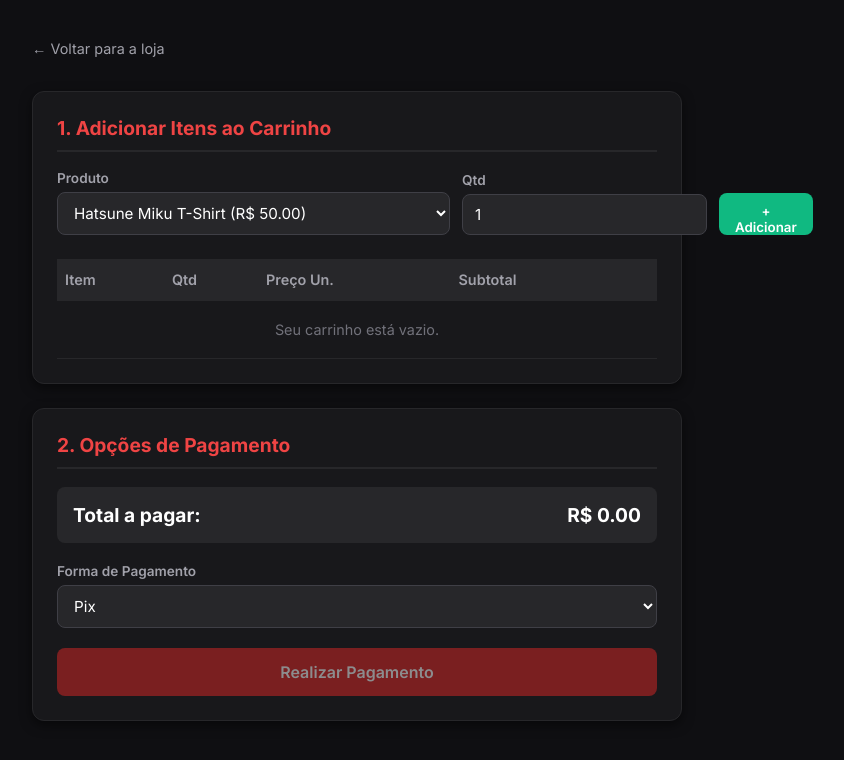
After one commit to FelipeNascimento22/projetos-dos-guri, a Flask app: page /pagamento in a window 1280 px wide. The commit adds this page. Shown: the top 760 px of the page, without its empty margins (283-1127 px from the left). Run offline with Flask 3, Linux system fonts and the light colour scheme.

Commit message:
O código completo do time, terminado e completo :)

```diff
--- a/main.py
+++ b/main.py
@@ -1,26 +1,179 @@
-#Código produzido pelo Aluno Felipe Nascimento
-from flask import Flask, request, render_template
+from flask import Flask, render_template, request, redirect, url_for, session
 
 app = Flask(__name__)
+app.secret_key = "chave_secreta_buytaku_super_segura"
 
-@app.route('/')
+class Produto:
+    def __init__(self, nome: str, preco: float, tipo: str):
+        self.nome = nome
+        self.preco = preco
+        self.tipo = tipo
+
+class Camiseta(Produto):
+    def __init__(self, nome: str, preco: float, cor: str):
+        super().__init__(nome, preco, "Camisetas")
+        self.cor = cor
+
+class ActionFigure(Produto):
+    def __init__(self, nome: str, preco: float, tamanho: str, personagem: str):
+        super().__init__(nome, preco, "Action Figures")
+        self.tamanho = tamanho
+        self.personagem = personagem
+
+class Roupa(Produto):
+    def __init__(self, nome: str, preco: float, tamanho: str):
+        super().__init__(nome, preco, "Roupas")
+        self.tamanho = tamanho
+
+
+MEUS_PRODUTOS = [
+    Camiseta("Hatsune Miku T-Shirt", 50.00, "Branca, Preta"),
+    Camiseta("Camiseta Jujutsu Kaisen - Gojo", 60.00, "Preta, Roxa"),
+    Camiseta("Camiseta One Piece - Luffy", 55.00, "Vermelha, Branca"),
+    Camiseta("Camiseta Attack on Titan", 65.00, "Verde, Preta"),
+    ActionFigure("Action Figure Naruto", 120.00, "15cm", "Naruto Uzumaki"),
+    ActionFigure("Action Figure Roronoa Zoro", 180.00, "20cm", "Zoro (Wano)"),
+    ActionFigure("Action Figure Nezuko Kamado", 140.00, "12cm", "Nezuko"),
+    ActionFigure("Action Figure Goku SSJ", 200.00, "18cm", "Goku"),
+    ActionFigure("Action Figure Levi Ackerman", 160.00, "16cm", "Levi"),
+    Roupa("Moletom Akatsuki", 150.00, "M, G, GG"),
+    Roupa("Jaqueta Tokyo Revengers", 170.00, "P, M, G"),
+    Roupa("Moletom Cyberpunk Edgerunners", 190.00, "M, G")
+]
+
+CATALOGO_DICT = {}
+for prod in MEUS_PRODUTOS:
+    if prod.tipo not in CATALOGO_DICT:
+        CATALOGO_DICT[prod.tipo] = {}
+    CATALOGO_DICT[prod.tipo][prod.nome] = prod.preco
+
+
+def obter_carrinho():
+    """Retorna o carrinho da sessão formatado com itens e subtotais."""
+    carrinho_raw = session.get("carrinho", {})
+    itens = []
+    total = 0.0
+
+    for item_nome, item_data in carrinho_raw.items():
+        subtotal = item_data["preco"] * item_data["quantidade"]
+        total += subtotal
+        itens.append({
+            "nome": item_nome,
+            "preco": item_data["preco"],
+            "quantidade": item_data["quantidade"],
+            "subtotal": subtotal
+        })
+
+    return {"itens": itens}, total
+
+
+
+@app.route("/", methods=["GET", "POST"])
+def login():
+    if request.method == "POST":
+        nome = request.form.get("nome", "")
+        email = request.form.get("email", "")
+        senha = request.form.get("senha", "")
+
+        if nome == "admin" and email == "admin@admin.com" and senha == "admin":
+            return render_template("login.html", nome=nome, email=email, senha=senha)
+        else:
+            return render_template("login.html", nome=nome, email=email, senha=senha, erro=True)
+
+    return render_template("login.html")
+
+
+@app.route("/admin")
+def admin():
+    return redirect(url_for("home"))
+
+
+@app.route("/loja", methods=["GET"])
 def home():
-    return render_template('cadastro.html')
+    mensagem = request.args.get("mensagem")
+    return render_template("index.html", produtos=MEUS_PRODUTOS, mensagem=mensagem)
 
-@app.route('/submit', methods=['POST'])
-def submit():
-    nome = request.form['nome']
-    email = request.form['email']
-    senha = request.form['senha']
-    if not nome or not email or not senha:
-        return "Todos os campos são obrigatórios!"
 
-    print(f"Usuário cadastrado com sucesso! Nome: {nome}, Email: {email}, Senha: {senha}")
-    return render_template('cadastro.html', nome=nome, email=email, senha=senha)
+@app.route("/pagamento", methods=["GET"])
+def pagamento():
+    nome_prod = request.args.get("nome")
+    preco_prod = request.args.get("preco")
 
-@app.route('/admin')
-def admin():
-    return render_template('admin.html')
+    if "carrinho" not in session:
+        session["carrinho"] = {}
 
-if __name__ == '__main__':
+    if nome_prod and preco_prod:
+        carrinho = session["carrinho"]
+        try:
+            preco_float = float(preco_prod)
+            if nome_prod in carrinho:
+                carrinho[nome_prod]["quantidade"] += 1
+            else:
+                carrinho[nome_prod] = {"preco": preco_float, "quantidade": 1}
+            session.modified = True
+        except ValueError:
+            pass
+
+    carrinho_obj, total = obter_carrinho()
+    mensagem = request.args.get("mensagem")
+
+    return render_template(
+        "pagamento.html",
+        catalogo=CATALOGO_DICT,
+        carrinho=carrinho_obj,
+        total=total,
+        mensagem=mensagem
+    )
+
+
+@app.route("/add-item", methods=["POST"])
+def add_item():
+    produto_nome = request.form.get("produto")
+    quantidade = int(request.form.get("quantidade", 1))
+
+    preco = 0.0
+    for categoria in CATALOGO_DICT.values():
+        if produto_nome in categoria:
+            preco = categoria[produto_nome]
+            break
+
+    if "carrinho" not in session:
+        session["carrinho"] = {}
+
+    carrinho = session["carrinho"]
+    if produto_nome in carrinho:
+        carrinho[produto_nome]["quantidade"] += quantidade
+    else:
+        carrinho[produto_nome] = {"preco": preco, "quantidade": quantidade}
+
+    session.modified = True
+    return redirect(url_for("pagamento"))
+
+
+@app.route("/remover-item", methods=["POST"])
+def remover_item():
+    item_nome = request.form.get("nome_item")
+    carrinho = session.get("carrinho", {})
+
+    if item_nome in carrinho:
+        del carrinho[item_nome]
+        session.modified = True
+
+    return redirect(url_for("pagamento"))
+
+
+@app.route("/pagar", methods=["POST"])
+def pagar():
+    metodo = request.form.get("metodo-pagamento", "Pix")
+    session["carrinho"] = {}
+    mensagem = f"Pagamento realizado com sucesso via {metodo.upper()}! A BUYTAKU agradece."
+    return redirect(url_for("home", mensagem=mensagem))
+
+
+@app.route("/contato", methods=["POST"])
+def contato():
+    return render_template("index.html", produtos=MEUS_PRODUTOS, mensagem="Sua mensagem foi enviada com sucesso!")
+
+
+if __name__ == "__main__":
     app.run(debug=True)
--- /dev/null
+++ b/templates/pagamento.html
@@ -0,0 +1,297 @@
+<!DOCTYPE html>
+<html lang="pt-BR">
+<head>
+    <meta charset="UTF-8">
+    <meta name="viewport" content="width=device-width, initial-scale=1.0">
+    <title>BUYTAKU - Carrinho e Pagamento</title>
+    <link href="https://fonts.googleapis.com/css2?family=Inter:wght@400;500;600;700&display=swap" rel="stylesheet">
+
+    <style>
+        * {
+            box-sizing: border-box;
+            margin: 0;
+            padding: 0;
+            font-family: 'Inter', sans-serif;
+        }
+
+        body {
+            background-color: #0f0f12;
+            color: #f1f5f9;
+            padding: 40px 20px;
+            display: flex;
+            justify-content: center;
+        }
+
+        .checkout-container {
+            display: flex;
+            flex-direction: column;
+            gap: 24px;
+            max-width: 650px;
+            width: 100%;
+        }
+
+        .alert {
+            background-color: #1e293b;
+            color: #38bdf8;
+            padding: 12px 16px;
+            border-radius: 8px;
+            font-weight: 500;
+            border: 1px solid #0284c7;
+        }
+
+        .card {
+            background: #18181b;
+            padding: 24px;
+            border-radius: 12px;
+            border: 1px solid #27272a;
+            box-shadow: 0 4px 12px rgba(0, 0, 0, 0.5);
+        }
+
+        .card-title {
+            font-size: 1.2rem;
+            font-weight: 700;
+            color: #ef4444;
+            margin-bottom: 18px;
+            border-bottom: 2px solid #27272a;
+            padding-bottom: 10px;
+        }
+
+        .add-item-form {
+            display: grid;
+            grid-template-columns: 2fr 1fr auto;
+            gap: 12px;
+            align-items: end;
+            margin-bottom: 24px;
+        }
+
+        .form-group {
+            display: flex;
+            flex-direction: column;
+            gap: 6px;
+        }
+
+        label {
+            font-size: 0.85rem;
+            font-weight: 600;
+            color: #a1a1aa;
+        }
+
+        input, select {
+            padding: 10px 12px;
+            border: 1px solid #3f3f46;
+            border-radius: 8px;
+            font-size: 0.95rem;
+            outline: none;
+            background-color: #27272a;
+            color: #ffffff;
+        }
+
+        input:focus, select:focus {
+            border-color: #ef4444;
+            box-shadow: 0 0 0 3px rgba(239, 68, 68, 0.2);
+        }
+
+        optgroup {
+            font-weight: 700;
+            color: #ef4444;
+            background-color: #18181b;
+        }
+
+        option {
+            font-weight: 500;
+            color: #ffffff;
+            background-color: #27272a;
+        }
+
+        .btn-add {
+            background-color: #10b981;
+            color: white;
+            border: none;
+            padding: 10px 16px;
+            border-radius: 8px;
+            font-weight: 600;
+            cursor: pointer;
+            transition: background-color 0.2s ease;
+            height: 42px;
+        }
+
+        .btn-add:hover {
+            background-color: #059669;
+        }
+
+        .cart-table {
+            width: 100%;
+            border-collapse: collapse;
+        }
+
+        .cart-table th, .cart-table td {
+            text-align: left;
+            padding: 12px 8px;
+            border-bottom: 1px solid #27272a;
+            font-size: 0.9rem;
+        }
+
+        .cart-table th {
+            color: #a1a1aa;
+            font-weight: 600;
+            background-color: #27272a;
+        }
+
+        .btn-remove {
+            background: none;
+            border: none;
+            color: #ef4444;
+            cursor: pointer;
+            font-weight: 600;
+            font-size: 0.85rem;
+        }
+
+        .btn-remove:hover {
+            text-decoration: underline;
+        }
+
+        .summary-box {
+            background-color: #27272a;
+            padding: 16px;
+            border-radius: 8px;
+            margin-bottom: 20px;
+        }
+
+        .summary-row.total {
+            font-size: 1.2rem;
+            font-weight: 700;
+            color: #ffffff;
+            display: flex;
+            justify-content: space-between;
+        }
+
+        .btn-pay {
+            width: 100%;
+            background-color: #dc2626;
+            color: white;
+            border: none;
+            padding: 14px;
+            border-radius: 8px;
+            font-size: 1rem;
+            font-weight: 600;
+            cursor: pointer;
+            transition: background-color 0.2s ease;
+        }
+
+        .btn-pay:hover {
+            background-color: #b91c1c;
+        }
+
+        .btn-back {
+            display: inline-block;
+            color: #a1a1aa;
+            text-decoration: none;
+            font-size: 0.9rem;
+            margin-bottom: 10px;
+        }
+
+        .btn-back:hover {
+            color: #ffffff;
+        }
+    </style>
+</head>
+<body>
+
+    <div class="checkout-container">
+
+        <a href="{{ url_for('home') }}" class="btn-back">&larr; Voltar para a loja</a>
+
+        {% if mensagem %}
+            <div class="alert">{{ mensagem }}</div>
+        {% endif %}
+
+        <div class="card">
+            <h2 class="card-title">1. Adicionar Itens ao Carrinho</h2>
+
+            <form action="{{ url_for('add_item') }}" method="post" class="add-item-form">
+                <div class="form-group">
+                    <label for="produto">Produto</label>
+                    <select name="produto" id="produto">
+                        {% for categoria, produtos in catalogo.items() %}
+                            <optgroup label="{{ categoria }}">
+                                {% for item_nome, item_preco in produtos.items() %}
+                                    <option value="{{ item_nome }}">{{ item_nome }} (R$ {{ '%.2f'|format(item_preco) }})</option>
+                                {% endfor %}
+                            </optgroup>
+                        {% endfor %}
+                    </select>
+                </div>
+
+                <div class="form-group">
+                    <label for="quantidade">Qtd</label>
+                    <input type="number" name="quantidade" id="quantidade" value="1" min="1">
+                </div>
+
+                <button type="submit" class="btn-add">+ Adicionar</button>
+            </form>
+
+            <table class="cart-table">
+                <thead>
+                    <tr>
+                        <th>Item</th>
+                        <th>Qtd</th>
+                        <th>Preço Un.</th>
+                        <th>Subtotal</th>
+                        <th></th>
+                    </tr>
+                </thead>
+                <tbody>
+                    {% for item in carrinho.itens %}
+                        <tr>
+                            <td>{{ item.nome }}</td>
+                            <td>{{ item.quantidade }}</td>
+                            <td>R$ {{ "%.2f"|format(item.preco) }}</td>
+                            <td>R$ {{ "%.2f"|format(item.subtotal) }}</td>
+                            <td>
+                                <form action="{{ url_for('remover_item') }}" method="post" style="display:inline;">
+                                    <input type="hidden" name="nome_item" value="{{ item.nome }}">
+                                    <button type="submit" class="btn-remove">Remover</button>
+                                </form>
+                            </td>
+                        </tr>
+                    {% else %}
+                        <tr>
+                            <td colspan="5" style="text-align: center; color: #71717a; padding: 20px;">
+                                Seu carrinho está vazio.
+                            </td>
+                        </tr>
+                    {% endfor %}
+                </tbody>
+            </table>
+        </div>
+
+        <div class="card">
+            <h2 class="card-title">2. Opções de Pagamento</h2>
+
+            <form action="{{ url_for('pagar') }}" method="post">
+                <div class="summary-box">
+                    <div class="summary-row total">
+                        <span>Total a pagar:</span>
+                        <span>R$ {{ "%.2f"|format(total) }}</span>
+                    </div>
+                </div>
+
+                <div class="form-group" style="margin-bottom: 20px;">
+                    <label for="metodo-pagamento">Forma de Pagamento</label>
+                    <select name="metodo-pagamento" id="metodo-pagamento">
+                        <option value="pix">Pix</option>
+                        <option value="cartao_debito">Cartão de Débito</option>
+                        <option value="cartao_credito">Cartão de Crédito</option>
+                    </select>
+                </div>
+
+                <button type="submit" class="btn-pay" {% if not carrinho.itens %}disabled style="opacity: 0.5; cursor: not-allowed;"{% endif %}>
+                    Realizar Pagamento
+                </button>
+            </form>
+        </div>
+
+    </div>
+
+</body>
+</html>
```
Also changed, not shown: templates/admin.html (deleted, +0 -26 lines), templates/index.html (added, +70 -0 lines), templates/login.html (renamed from templates/cadastro.html, +10 -22 lines).
